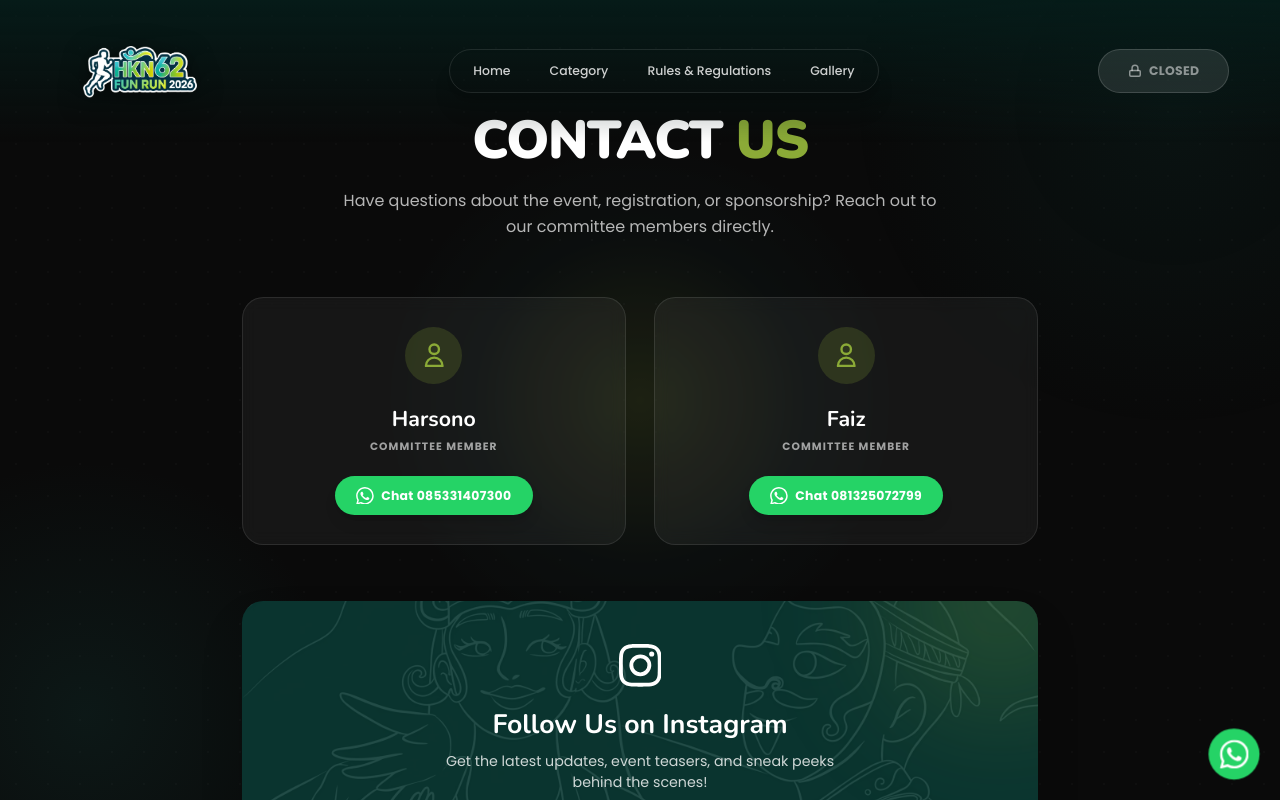
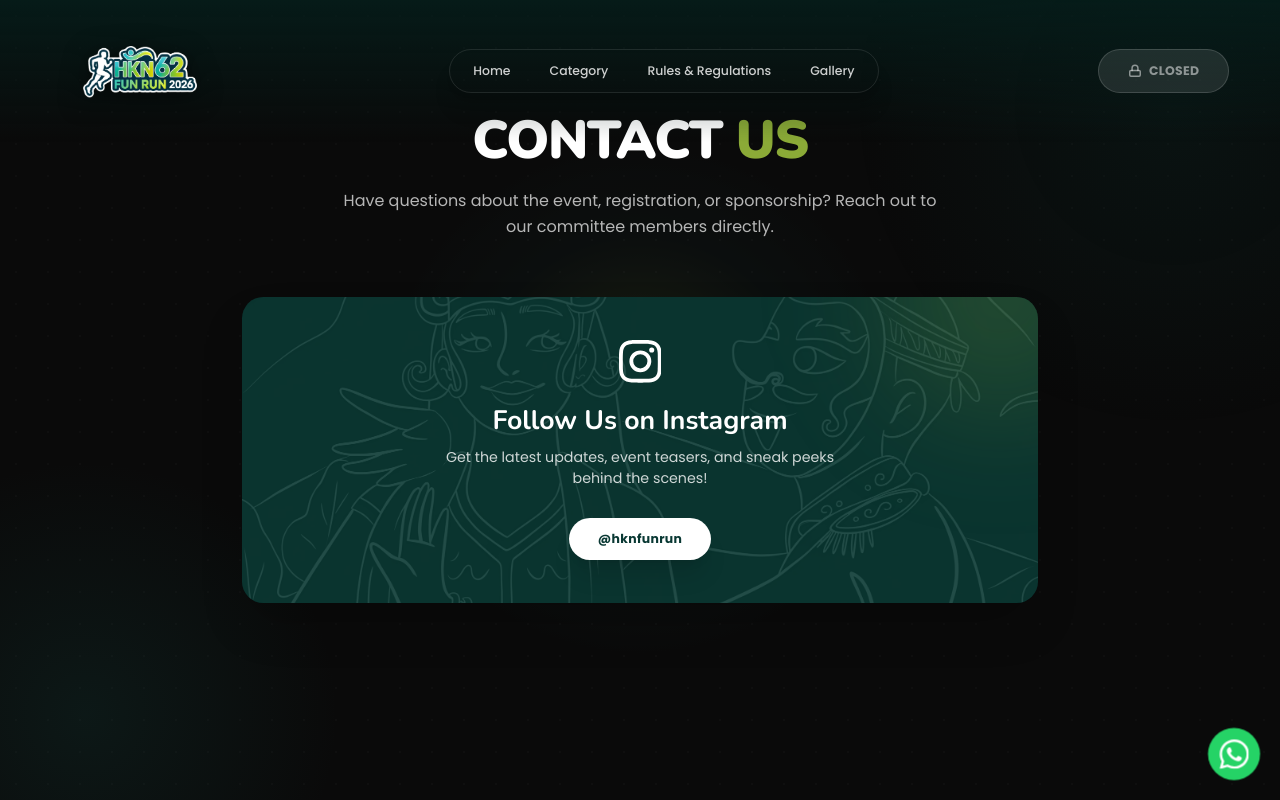
Before and after one commit to fadhilahmadd/hkn26, a Next.js app: page /contact in a window 1280 px wide. Shown: the top 800 px of the page. Built offline with nearby package versions, Linux system fonts and the light colour scheme; a web font is replaced by a local one.

Commit message:
chore: remove contact

```diff
--- a/src/app/components/Footer.tsx
+++ b/src/app/components/Footer.tsx
@@ -44,10 +44,6 @@ export default function Footer() {
             </p>
             <address className="not-italic mt-6 text-sm text-white/80 flex flex-col gap-1">
               <a href="mailto:info@hknfunrun.com" className="hover:text-white transition-colors">info@hknfunrun.com</a>
-              <div className="flex flex-col gap-1 mt-1 text-white/70">
-                <a href="https://wa.me/6285331407300" target="_blank" rel="noopener noreferrer" className="hover:text-white transition-colors">Harsono: 0853-3140-7300</a>
-                <a href="https://wa.me/6281325072799" target="_blank" rel="noopener noreferrer" className="hover:text-white transition-colors">Faiz: 0813-2507-2799</a>
-              </div>
               <span className="text-white/55 mt-2">Alun Alun Wonosobo, ID</span>
             </address>
           </div>
--- a/src/app/contact/page.tsx
+++ b/src/app/contact/page.tsx
@@ -19,51 +19,6 @@ export default function ContactPage() {
           <p className="text-white/70 text-lg max-w-2xl mx-auto leading-relaxed">
             Have questions about the event, registration, or sponsorship? Reach out to our committee members directly.
           </p>
-        </div>
-
-        {/* Contact Cards */}
-        <div className="grid grid-cols-1 md:grid-cols-2 gap-6 sm:gap-8 mb-16">
-
-          {/* Card 1 */}
-          <div className="bg-white/5 border border-white/10 rounded-3xl p-8 backdrop-blur-sm flex flex-col items-center text-center transition-all hover:bg-white/10 hover:-translate-y-1">
-            <div className="w-16 h-16 rounded-full bg-[#8baa37]/20 flex items-center justify-center mb-6 text-[#8baa37]">
-              <svg className="w-8 h-8" fill="none" viewBox="0 0 24 24" stroke="currentColor" strokeWidth={2}>
-                <path strokeLinecap="round" strokeLinejoin="round" d="M16 7a4 4 0 11-8 0 4 4 0 018 0zM12 14a7 7 0 00-7 7h14a7 7 0 00-7-7z" />
-              </svg>
-            </div>
-            <h3 className="text-2xl font-bold text-white mb-2 font-nunito">Harsono</h3>
-            <p className="text-white/60 mb-6 uppercase tracking-widest text-xs font-bold">Committee Member</p>
-            <a
-              href="https://wa.me/6285331407300"
-              target="_blank"
-              rel="noopener noreferrer"
-              className="inline-flex items-center gap-2 bg-[#25D366] text-white px-6 py-3 rounded-full font-bold text-sm tracking-wide hover:bg-[#20b858] transition-colors shadow-lg"
-            >
-              <svg className="w-5 h-5" fill="currentColor" viewBox="0 0 24 24"><path d="M17.472 14.382c-.297-.149-1.758-.867-2.03-.967-.273-.099-.471-.148-.67.15-.197.297-.767.966-.94 1.164-.173.199-.347.223-.644.075-.297-.15-1.255-.463-2.39-1.475-.888-.788-1.489-1.761-1.663-2.06-.173-.297-.018-.458.13-.606.134-.133.298-.347.446-.52.149-.174.198-.298.298-.497.099-.198.05-.371-.025-.52-.075-.149-.669-1.612-.916-2.207-.242-.579-.487-.5-.669-.51a12.8 12.8 0 0 0-.57-.01c-.198 0-.52.074-.792.372-.272.297-1.04 1.016-1.04 2.479 0 1.462 1.065 2.875 1.213 3.074.149.198 2.096 3.2 5.077 4.487.709.306 1.262.489 1.694.625.712.227 1.36.195 1.871.118.571-.085 1.758-.719 2.006-1.413.248-.694.248-1.289.173-1.413-.074-.124-.272-.198-.57-.347m-5.421 7.403h-.004a9.87 9.87 0 0 1-5.031-1.378l-.361-.214-3.741.982.998-3.648-.235-.374a9.86 9.86 0 0 1-1.51-5.26c.001-5.45 4.436-9.884 9.888-9.884 2.64 0 5.122 1.03 6.988 2.898a9.825 9.825 0 0 1 2.893 6.994c-.003 5.45-4.437 9.884-9.885 9.884m8.413-18.297A11.815 11.815 0 0 0 12.05 0C5.495 0 .16 5.335.157 11.892c0 2.096.547 4.142 1.588 5.945L.057 24l6.305-1.654a11.882 11.882 0 0 0 5.683 1.448h.005c6.554 0 11.89-5.335 11.893-11.893a11.821 11.821 0 0 0-3.48-8.413Z" /></svg>
-              Chat 085331407300
-            </a>
-          </div>
-
-          {/* Card 2 */}
-          <div className="bg-white/5 border border-white/10 rounded-3xl p-8 backdrop-blur-sm flex flex-col items-center text-center transition-all hover:bg-white/10 hover:-translate-y-1">
-            <div className="w-16 h-16 rounded-full bg-[#8baa37]/20 flex items-center justify-center mb-6 text-[#8baa37]">
-              <svg className="w-8 h-8" fill="none" viewBox="0 0 24 24" stroke="currentColor" strokeWidth={2}>
-                <path strokeLinecap="round" strokeLinejoin="round" d="M16 7a4 4 0 11-8 0 4 4 0 018 0zM12 14a7 7 0 00-7 7h14a7 7 0 00-7-7z" />
-              </svg>
-            </div>
-            <h3 className="text-2xl font-bold text-white mb-2 font-nunito">Faiz</h3>
-            <p className="text-white/60 mb-6 uppercase tracking-widest text-xs font-bold">Committee Member</p>
-            <a
-              href="https://wa.me/6281325072799"
-              target="_blank"
-              rel="noopener noreferrer"
-              className="inline-flex items-center gap-2 bg-[#25D366] text-white px-6 py-3 rounded-full font-bold text-sm tracking-wide hover:bg-[#20b858] transition-colors shadow-lg"
-            >
-              <svg className="w-5 h-5" fill="currentColor" viewBox="0 0 24 24"><path d="M17.472 14.382c-.297-.149-1.758-.867-2.03-.967-.273-.099-.471-.148-.67.15-.197.297-.767.966-.94 1.164-.173.199-.347.223-.644.075-.297-.15-1.255-.463-2.39-1.475-.888-.788-1.489-1.761-1.663-2.06-.173-.297-.018-.458.13-.606.134-.133.298-.347.446-.52.149-.174.198-.298.298-.497.099-.198.05-.371-.025-.52-.075-.149-.669-1.612-.916-2.207-.242-.579-.487-.5-.669-.51a12.8 12.8 0 0 0-.57-.01c-.198 0-.52.074-.792.372-.272.297-1.04 1.016-1.04 2.479 0 1.462 1.065 2.875 1.213 3.074.149.198 2.096 3.2 5.077 4.487.709.306 1.262.489 1.694.625.712.227 1.36.195 1.871.118.571-.085 1.758-.719 2.006-1.413.248-.694.248-1.289.173-1.413-.074-.124-.272-.198-.57-.347m-5.421 7.403h-.004a9.87 9.87 0 0 1-5.031-1.378l-.361-.214-3.741.982.998-3.648-.235-.374a9.86 9.86 0 0 1-1.51-5.26c.001-5.45 4.436-9.884 9.888-9.884 2.64 0 5.122 1.03 6.988 2.898a9.825 9.825 0 0 1 2.893 6.994c-.003 5.45-4.437 9.884-9.885 9.884m8.413-18.297A11.815 11.815 0 0 0 12.05 0C5.495 0 .16 5.335.157 11.892c0 2.096.547 4.142 1.588 5.945L.057 24l6.305-1.654a11.882 11.882 0 0 0 5.683 1.448h.005c6.554 0 11.89-5.335 11.893-11.893a11.821 11.821 0 0 0-3.48-8.413Z" /></svg>
-              Chat 081325072799
-            </a>
-          </div>
-
         </div>
 
         {/* Social Media */}
```
